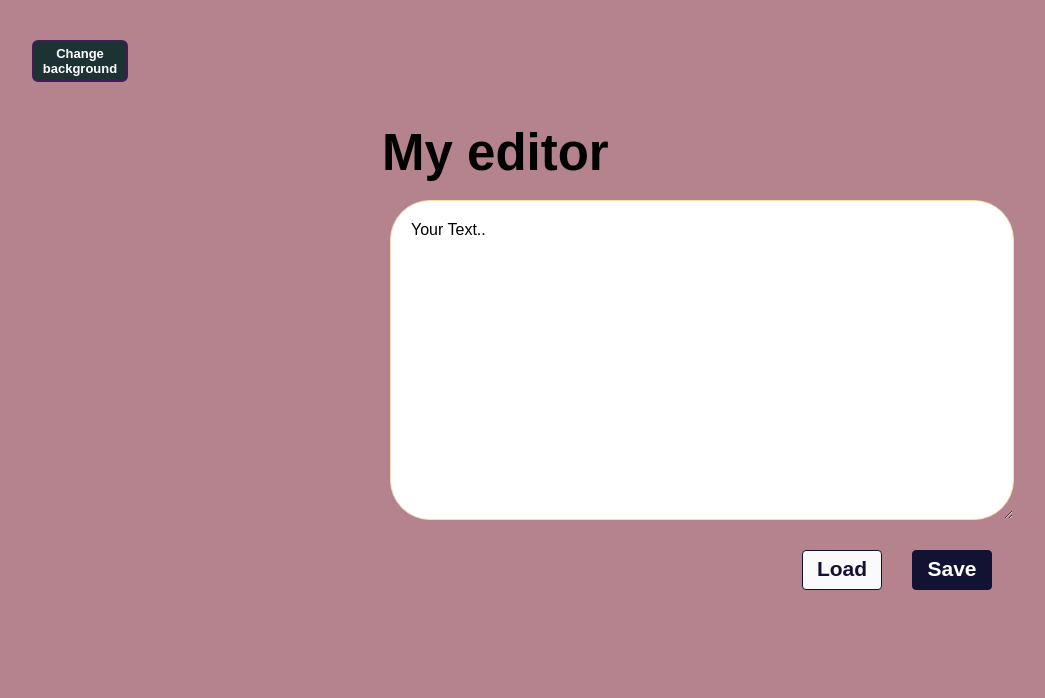
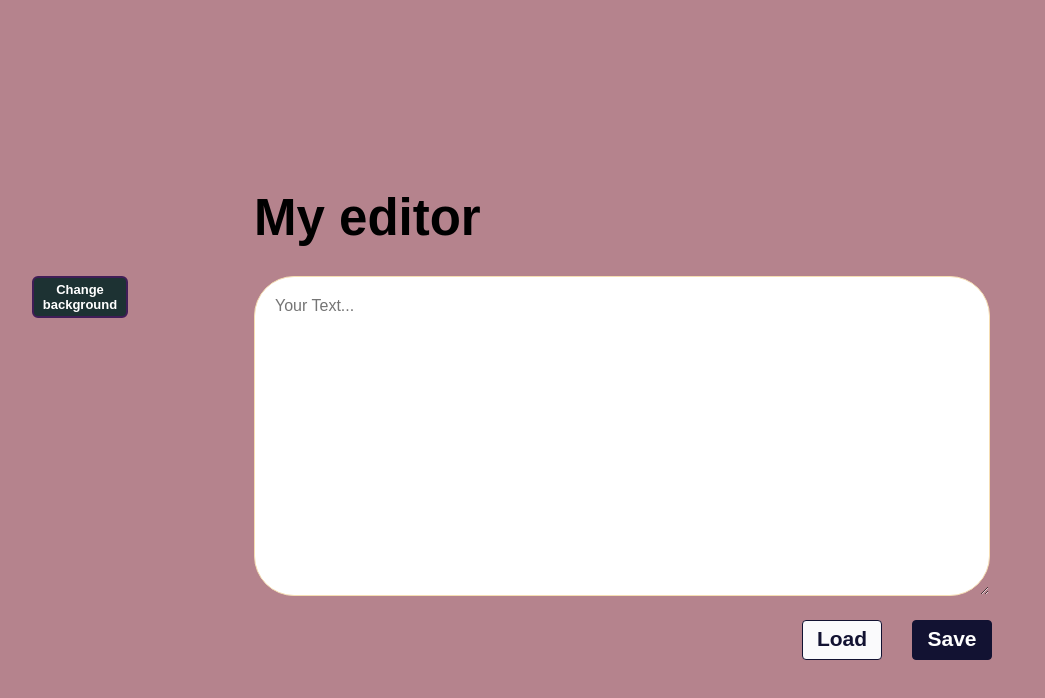
Before and after one commit to Gabriela-Mozer/simple-editor, a website built with webpack: page src/pages/index.html in a window 1280 px wide. Shown: the whole page, without its empty margins (18-1063 px from the left). Built offline with nearby package versions, Linux system fonts and the light colour scheme; a web font is replaced by a local one.

Commit message:
adding js elements

```diff
--- a/src/js/index.js
+++ b/src/js/index.js
@@ -36,5 +36,17 @@ switchModes.addEventListener('click',() => {
         isDark=true;
     }
 });
-//     localStorage.setItem('entry',entryTextarea.value);
-// });
+
+
+const textarea = document.querySelector('.yourText--js');
+const save = document.querySelector('.button_1--js');
+const load = document.querySelector('.button_2--js');
+
+save.addEventListener('click',(e) => {
+    e.preventDefault();
+    localStorage.setItem('entry', textarea.value);
+})
+load.addEventListener('click',(e) => {
+    e.preventDefault();
+    textarea.value = localStorage.getItem('entry');
+})
--- a/src/pages/index.html
+++ b/src/pages/index.html
@@ -14,17 +14,18 @@
   </head>
 
   <body>
-    <h1 class="main-heading">My editor</h1>
-    <main>
+
+    <main class= "editor">
+      <h1 class="main-heading">My editor</h1>
       <button class="backgroundColor">Change background</button>
-  <p>
+
+    <!-- <form class="yourText"> -->
     <label for="yourText"></label>
-    <textarea placeholder="Full opacity..." class="yourText" id="yourText" name="yourText">Your Text..</textarea>
-
-  </p>
+    <textarea placeholder="Your Text..." aria label ="Your Text..." class="yourText yourText--js" id="yourText" name="yourText"></textarea>
+    <!-- </form> -->
   <div class ="buttons">
-    <button class="button_1">Load</button>
-  <button class="button_2">Save</button>
+    <button class="button_1 button_1--js">Load</button>
+  <button class="button_2 button_2--js">Save</button>
   </div>
 
   </main>
--- a/src/scss/main.scss
+++ b/src/scss/main.scss
@@ -22,30 +22,25 @@ body{
 
 }
 main{
-    justify-content: center;
-    min-height:100vh;
-    margin:40px;
-    font-family: 'Palanquin', sans-serif;
+    width:100%;
+    max-width: 736px;
+
 }
 .main-heading{
-    position: absolute;
-    width: 417px;
-    height: 76px;
-    left: 400px;
-    top: 95px;
     font-size: 51px;
     line-height: 48px;
 }
 .yourText{
-    position: absolute;
-    width: 624px;
+    width:100%;
     height: 320px;
-    left: 408px;
-    top: 200px;
     padding: 20px;
     border:1px solid wheat;
     border-radius: 40px;
 
+}
+.buttons{
+    width:100%;
+    padding: 20px;
 }
 .button_1{
     display: flex;
@@ -54,7 +49,6 @@ position: absolute;
 width: 80px;
 height: 40px;
 left:820px;
-top: 550px;
 background: #FAFAFC;
 color: #121232;
 font-weight: 600;
@@ -72,7 +66,6 @@ padding: 10px;
 position: absolute;
 width: 80px;
 height: 40px;
-top: 550px;
 left:930px;
 font-weight: 600;
 font-size: 21px;
```
